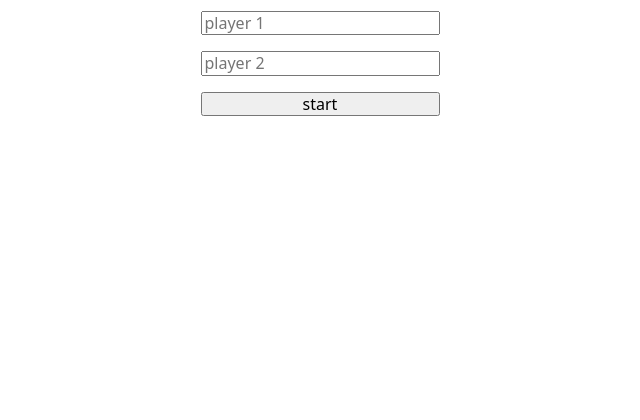
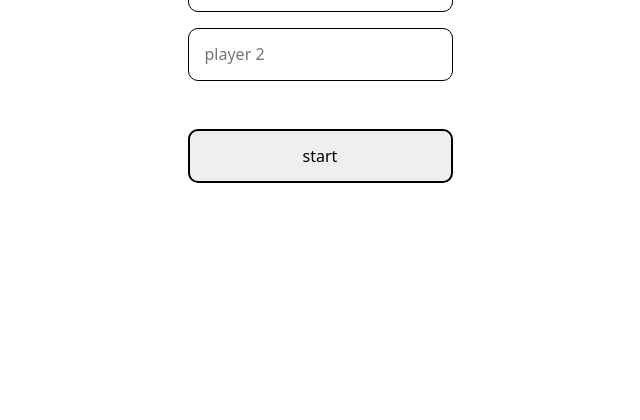
Before and after one commit to nataliewxngg/tic-tac-toe, a plain HTML site: page index.html in a window 1280 px wide. Shown: the part 380-800 px from the top of the page, without its empty margins (320-960 px from the left). Drawn offline with nearby package versions, Linux system fonts and the light colour scheme.

```diff
--- a/styles.css
+++ b/styles.css
@@ -1,6 +1,10 @@
 :root {
     font-family: "Inter", sans-serif;
     font-weight: 600;
+
+    --button-rad: 10px;
+    --primary-color: black;
+    --hover-mask: rgba(0, 0, 0, 0.2);
 }
 
 body {
@@ -8,10 +12,10 @@
     min-height: 100vh;
     justify-content: center;
     align-items: center;
-
-    display: flex;
     flex-direction: column;
     gap: 2rem;
+
+    color: var(--primary-color);
 }
 
 /* header styles */
@@ -25,6 +29,31 @@
     display: flex;
     flex-direction: column;
     gap: 1rem;
+}
+
+form input {
+    border: 1px solid var(--primary-color);
+
+    outline: none;
+    border-radius: var(--button-rad);
+    padding: 1rem;
+}
+
+form input:first-child { margin-top: 1rem; }
+
+form button {
+    border: 2px solid var(--primary-color);
+    border-radius: var(--button-rad);
+
+    padding: 1rem;
+    margin-top: 2rem;
+
+    transition: 800ms;
+}
+
+form button:hover {
+    background-color: var(--hover-mask);
+    cursor: pointer;
 }
 
 /* main styles */
```
